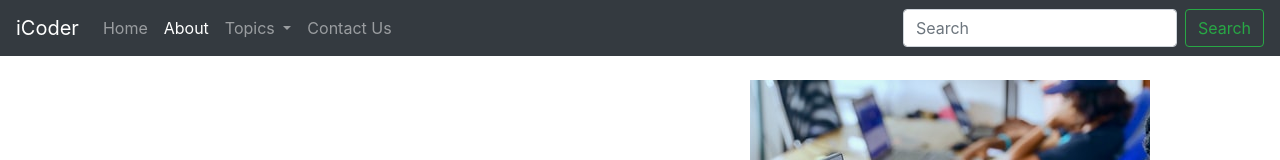
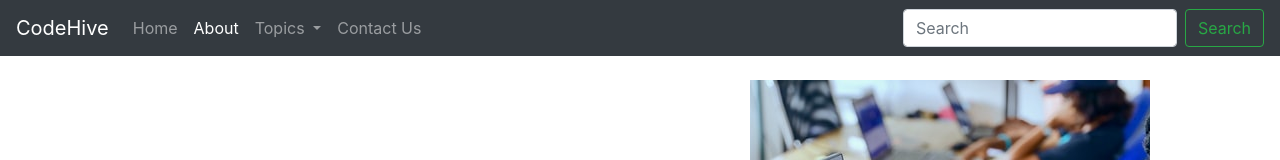
Before and after one commit to AviNafriya/CodeHive.github.io, a plain HTML site: page about.html in a window 1280 px wide. Shown: the top 160 px of the page. Drawn offline with nearby package versions, Linux system fonts and the light colour scheme.

Commit message:
Update about.html

```diff
--- a/about.html
+++ b/about.html
@@ -15,7 +15,7 @@
 
 <body>
     <nav class="navbar navbar-expand-lg navbar-dark bg-dark">
-        <a class="navbar-brand" href="#">iCoder</a>
+        <a class="navbar-brand" href="#">CodeHive</a>
         <button class="navbar-toggler" type="button" data-toggle="collapse" data-target="#navbarSupportedContent"
             aria-controls="navbarSupportedContent" aria-expanded="false" aria-label="Toggle navigation">
             <span class="navbar-toggler-icon"></span>
```
